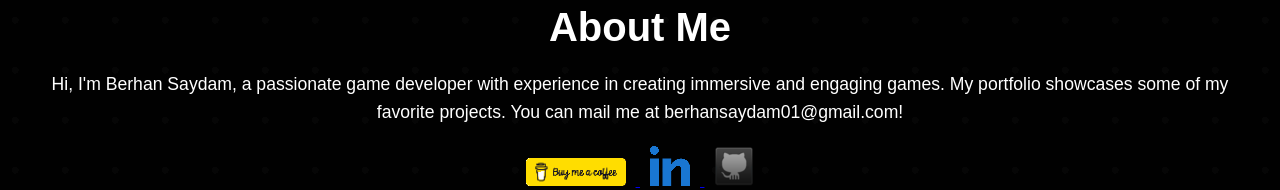
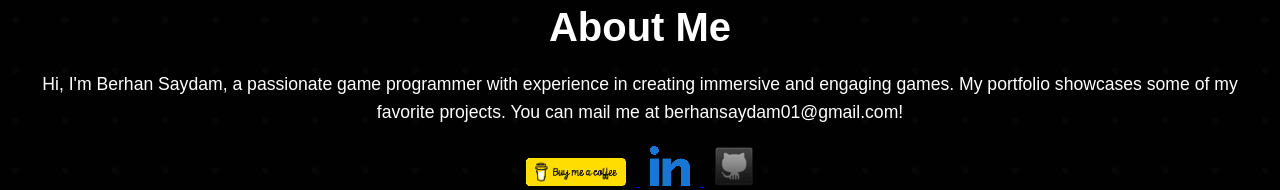
Before and after one commit to hyphesus/hyphesus.github.io, a plain HTML site: page index.html in a window 1280 px wide. Shown: the part 205-395 px from the top of the page. Drawn offline with Linux system fonts and the light colour scheme.

Commit message:
Update index.html

```diff
--- a/index.html
+++ b/index.html
@@ -213,7 +213,7 @@
     </header>
     <section>
         <h2>About Me</h2>
-        <p>Hi, I'm Berhan Saydam, a passionate game developer with experience in creating immersive and engaging games. My portfolio showcases some of my favorite projects. You can mail me at berhansaydam01@gmail.com!</p>
+        <p>Hi, I'm Berhan Saydam, a passionate game programmer with experience in creating immersive and engaging games. My portfolio showcases some of my favorite projects. You can mail me at berhansaydam01@gmail.com!</p>
         <div class="social-links">
             <a href="https://ko-fi.com/hyphesus" target="_blank">
                 <img src="https://github.com/hyphesus/hyphesus.github.io/blob/main/images/ko-fi.png?raw=true" alt="Ko-fi">
```
